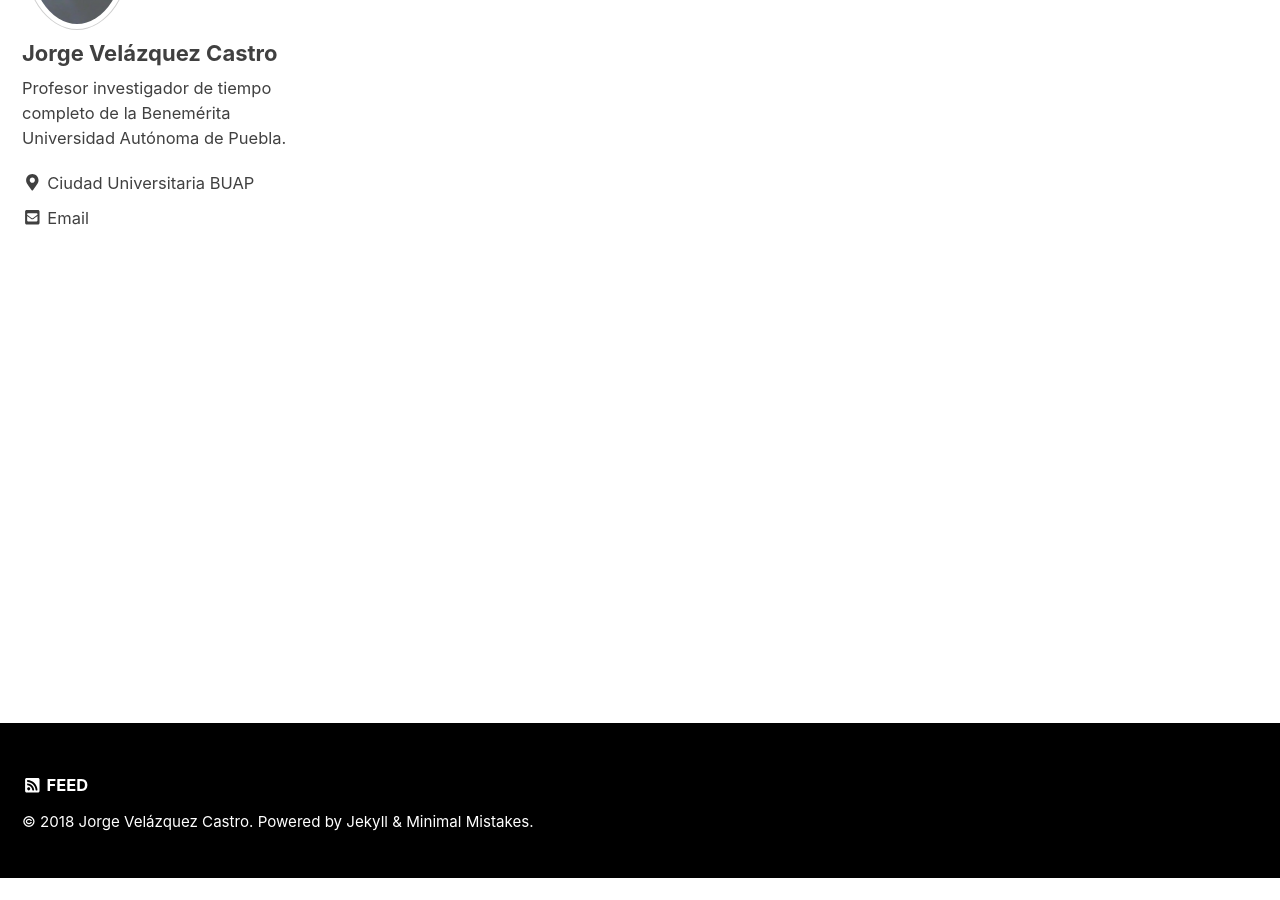
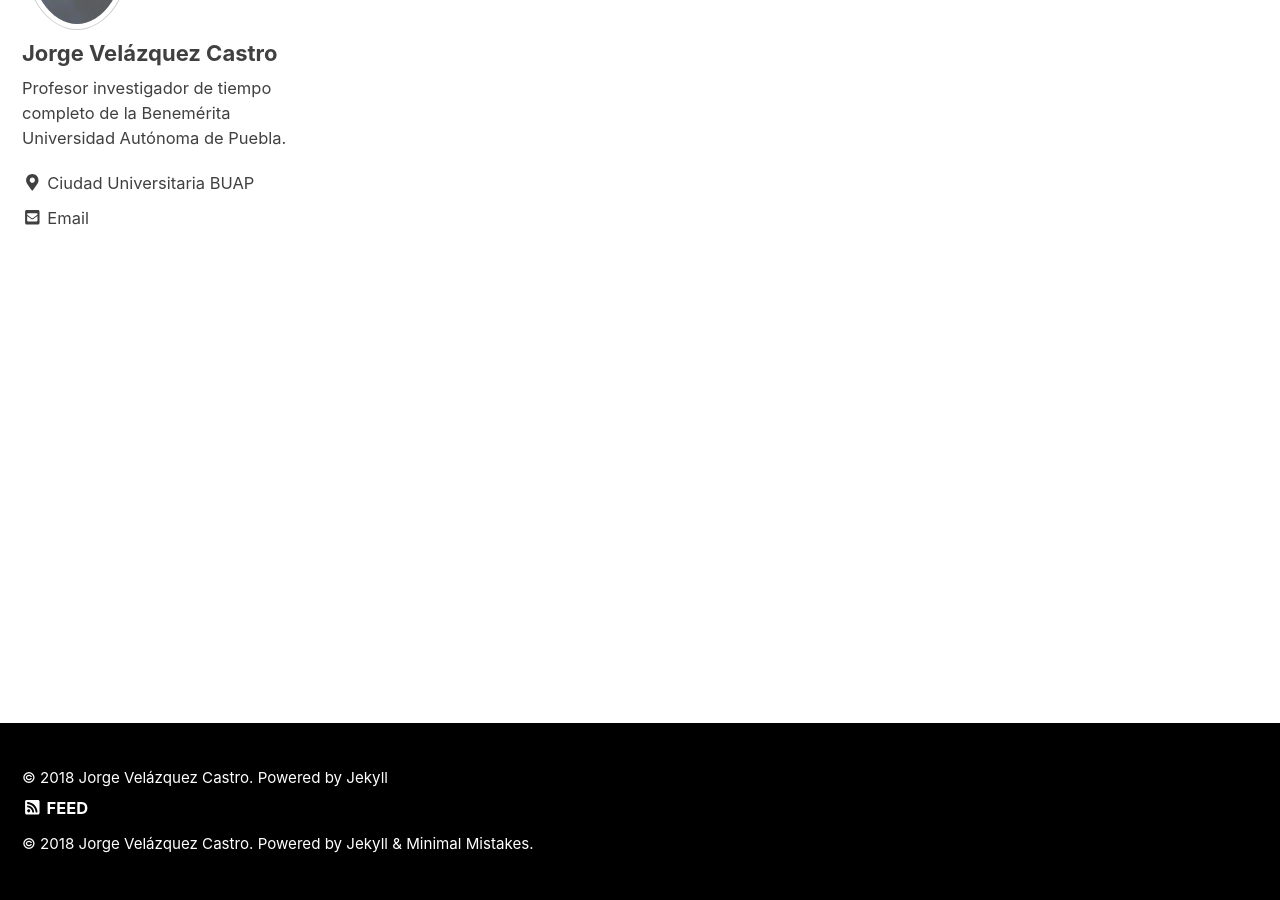
Before and after one commit to juliojx/jorgevc, a Jekyll site: the page built from index.html, in a window 1280 px wide and 900 px high, scrolled down 244 px. Built offline with Jekyll 4.4.1, drawn with Linux system fonts in a browser that asks for light colours; cached includes are drawn as plain includes; nearby versions of some CDN libraries; the list of posts is cut into pages by our own code; before the commit the page ends 1122 px from its top, so only the background shows below that.

Commit message:
Initial commit

```diff
--- a/_includes/footer/custom.html
+++ b/_includes/footer/custom.html
@@ -1,3 +1,3 @@
 <!-- start custom footer snippets -->
-
+<div class="page__footer-copyright">&copy; {{ site.time | date: '%Y' }} {{ site.name | default: site.title }}. {{ site.data.ui-text[site.locale].powered_by | default: "Powered by" }} <a href="https://jekyllrb.com" rel="nofollow">Jekyll</a> </div>
 <!-- end custom footer snippets -->
```
